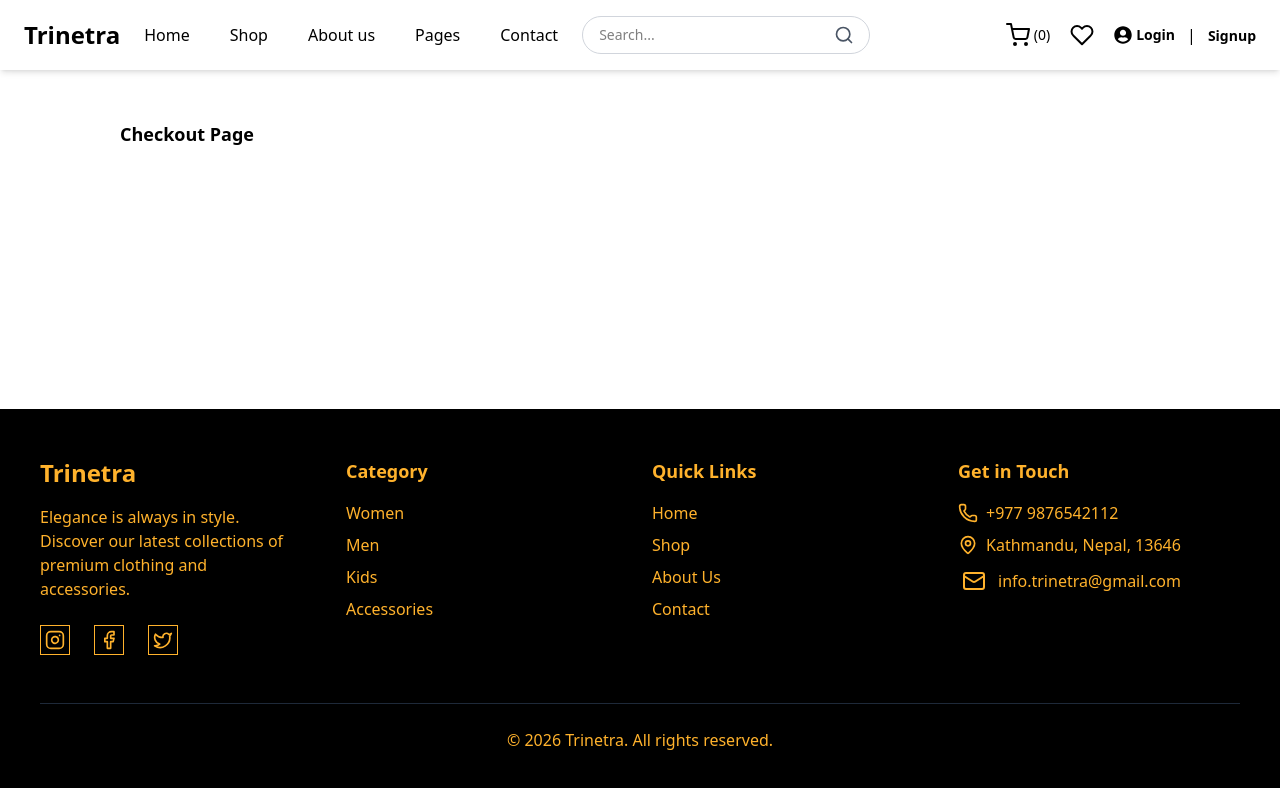
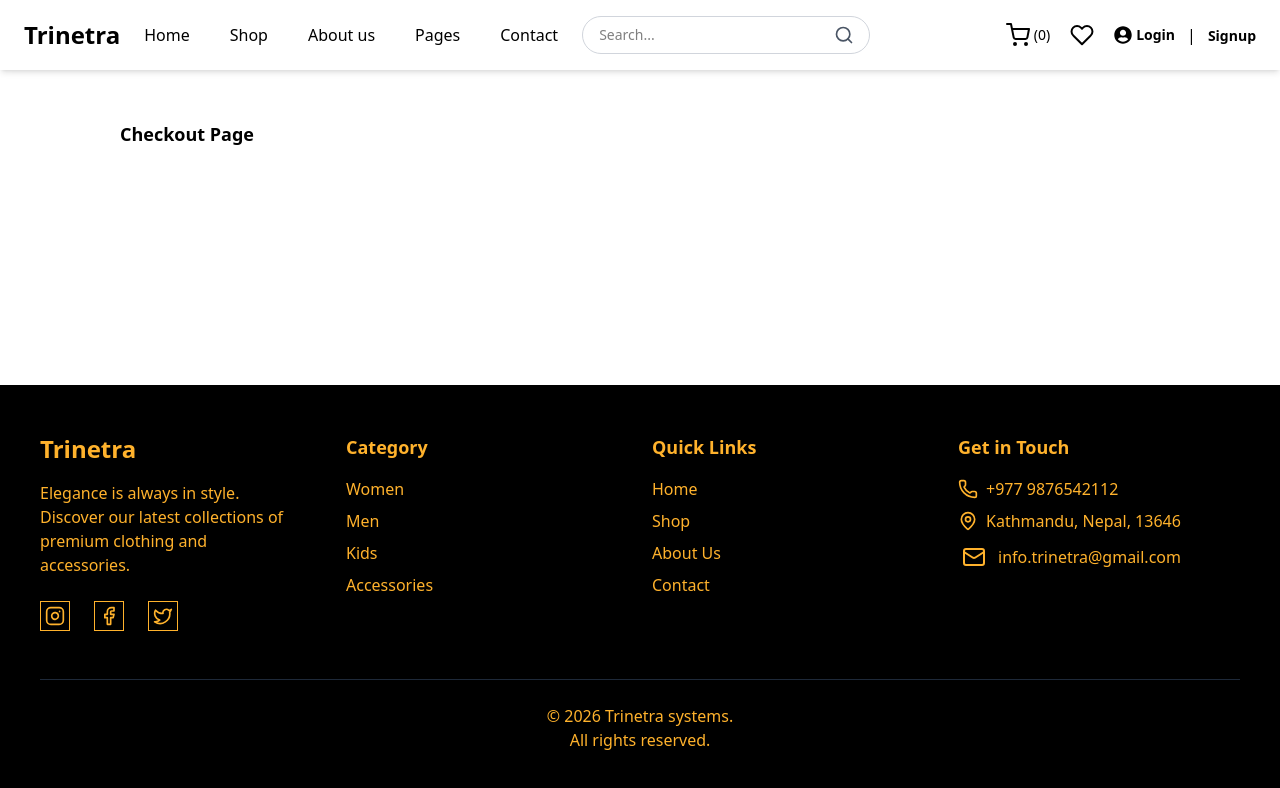
Before and after one commit to Prashanta11/E-Commerce, a React (Vite) app in the folder e-commerce/: page /checkout in a window 1280 px wide. Shown: the top 788 px of the page. Built offline with nearby package versions, Linux system fonts and the light colour scheme; the HTML template or start-up script is replaced by a standard one.

Commit message:
update Footer component; enhance text styling and update copyright notice

```diff
--- a/e-commerce/src/components/layout/Footer.tsx
+++ b/e-commerce/src/components/layout/Footer.tsx
@@ -2,7 +2,6 @@ import {
   Facebook,
   Instagram,
   Mail,
-  MailWarningIcon,
   MapPin,
   Phone,
   Twitter,
@@ -20,7 +19,7 @@ const Footer = () => {
               <h3 className="mb-4 font-bold text-[#FFB22C] text-2xl">
                 Trinetra
               </h3>
-              <p className="mb-6 text-[#FFB22C] text-md">
+              <p className="mb-6 hover:font-extrabold text-[#FFB22C] text-md hover:text-amber-300">
                 Elegance is always in style. Discover our latest collections of
                 premium clothing and accessories.
               </p>
@@ -29,7 +28,7 @@ const Footer = () => {
             <div className="flex space-x-6 mt-6">
               <Link
                 to="#"
-                className="px-1 py-1 border border-rounded-full hover:text-white"
+                className="hover:bg-[#FFB22C] px-1 py-1 border border-rounded-full hover:text-white"
               >
                 <Instagram size={20} />
               </Link>
@@ -105,7 +104,8 @@ const Footer = () => {
         </div>
         <div className="mt-12 pt-6 border-gray-800 border-t text-[#FFB22C] text-center">
           <p>
-            &copy; {new Date().getFullYear()} Trinetra. All rights reserved.
+            &copy; {new Date().getFullYear()} Trinetra systems.
+            <p> All rights reserved.</p>
           </p>
         </div>
       </div>
```
